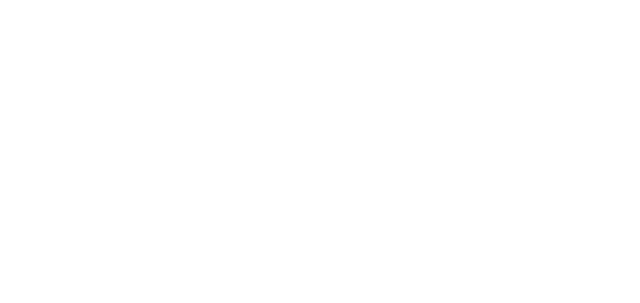
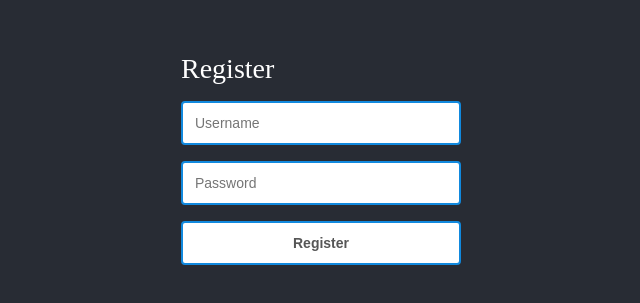
Before and after one commit to rzg3/TaylorSwiftRanker, a React (Vite) app in the folder client/: page /register in a window 1280 px wide. Before the commit this address had no page. Shown: the part 241-544 px from the top of the page, without its empty margins (319-959 px from the left). Built offline with nearby package versions, Linux system fonts and the light colour scheme.

Commit message:
Added regristration page w/ insert into db

```diff
--- a/client/index.html
+++ b/client/index.html
@@ -4,7 +4,7 @@
     <meta charset="UTF-8" />
     <link rel="icon" type="image/svg+xml" href="/vite.svg" />
     <meta name="viewport" content="width=device-width, initial-scale=1.0" />
-    <title>Vite + React</title>
+    <title>Taylor Swift Ranker</title>
   </head>
   <body>
     <div id="root"></div>
--- a/client/src/App.css
+++ b/client/src/App.css
@@ -16,7 +16,7 @@
     background-color: #282c34;
 }
 
-.loginForm {
+.loginForm .registerForm {
     box-sizing: border-box;
     width: 100%;
     max-width: 400px;
--- /dev/null
+++ b/client/src/Register.jsx
@@ -0,0 +1,120 @@
+import React, { useState } from 'react';
+import InputField from './InputField';
+import SubmitButton from './SubmitButton';
+import UserStore from './stores/UserStore';
+import { observer } from 'mobx-react';
+import './App.css';
+import { Navigate } from 'react-router-dom';
+
+class Register extends React.Component{
+
+  constructor(props) {
+    super(props);
+    this.state = {
+      username: '',
+      password: '',
+      buttonDisabled: false
+    }
+  }
+
+  setInputValue(property, val) {
+    val = val.trim();
+    if (val.length > 15) {
+      return;
+    }
+    this.setState({
+      [property]: val
+    })
+  }
+
+  resetForm() {
+    this.setState({
+      username: '',
+      password: '',
+      buttonDisabled: false
+    })
+  }
+
+  async doLogin() {
+
+    if (!this.state.username) {
+      return;
+    }
+    if (!this.state.password) {
+      return;
+    }
+
+    this.setState({
+      buttonDisabled: true
+    })
+
+    try {
+
+      let res = await fetch('/register', {
+        method: 'post',
+        headers: {
+          'Accept': 'application/json',
+          'Content-Type': 'application/json'
+        },
+        body: JSON.stringify({
+          username: this.state.username,
+          password: this.state.password
+        })
+      });
+
+      let result = await res.json();
+      if (result && result.success) {
+        UserStore.isLoggedIn = true;
+        UserStore.username = result.username;
+      }
+
+      else if (result && result.success === false){
+        this.resetForm();
+        alert(result.msg)
+      }
+
+    }
+
+    catch(e) {
+      console.log(e);
+      this.resetForm();
+    }
+
+  }
+
+  render() {
+    if (UserStore.isLoggedIn) {
+        return <Navigate to="/dashboard" />;
+    }
+    return (
+        <div className="registerForm">
+
+            Register
+            <InputField
+            type='text'
+            placeholder='Username'
+            value={this.state.username ? this.state.username : ''}
+            onChange={ (val) => this.setInputValue ('username', val) }
+
+            />
+
+            <InputField
+            type='password'
+            placeholder='Password'
+            value={this.state.password ? this.state.password : ''}
+            onChange={ (val) => this.setInputValue ('password', val) }
+
+            />
+
+            <SubmitButton
+            text='Register'
+            disabled={this.state.buttonDisabled}
+            onClick={ () => this.doLogin() }
+            />
+        </div>
+        );
+  }
+
+}
+
+export default observer(Register)
--- a/client/src/index.css
+++ b/client/src/index.css
@@ -0,0 +1,59 @@
+body, html, #root, .app, .container {
+    width: 100%;
+    height: 100%;
+    margin: 0;
+    padding: 0;
+}
+
+
+.container {
+    font-size: 28px;
+    color: #fff;
+    display: flex;
+    flex-direction: column;
+    align-items: center;
+    justify-content: center;
+    background-color: #282c34;
+}
+
+.loginForm .registerForm {
+    box-sizing: border-box;
+    width: 100%;
+    max-width: 400px;
+    padding-left: 20px;
+    padding-right: 20px;
+}
+
+.inputField {
+    padding-top: 16px;
+}
+
+.input {
+    box-sizing: border-box;
+    outline: none;
+    border: solid 2px #1189de;
+    border-radius: 4px;
+    color: #292929;
+    width: 100%;
+    padding: 12px;
+    font-size: 14px;
+    background: rgba(255, 255, 255, 1);
+}
+
+.submitButton {
+    padding-top: 16px;
+}
+
+
+.btn {
+    width: 100%;
+    min-width: 280px;
+    color: #565656;
+    padding: 12px;
+    font-size: 14px;
+    font-weight: bold;
+    border: solid 2px #1189de;
+    border-radius: 4px;
+    background: #fff;
+    cursor: pointer;
+}
--- a/client/src/main.jsx
+++ b/client/src/main.jsx
@@ -5,6 +5,8 @@
 import Dashboard from "./Dashboard";
 import './index.css'
 import ProtectedRoute from './ProtectedRoute';
+import Register from './Register';
+
 
 ReactDOM.createRoot(document.getElementById('root')).render(
   <React.StrictMode>
@@ -19,6 +21,13 @@
               </ProtectedRoute>
             }
           />
+          <Route path="/register" element={
+            <div className="app">
+              <div className="container">
+                <Register />
+              </div>
+            </div>
+          }/>
         </Routes>
     </BrowserRouter>
   </React.StrictMode>,
```
Also changed, not shown: 2 other files (tests, documents, lock files or other folders).
